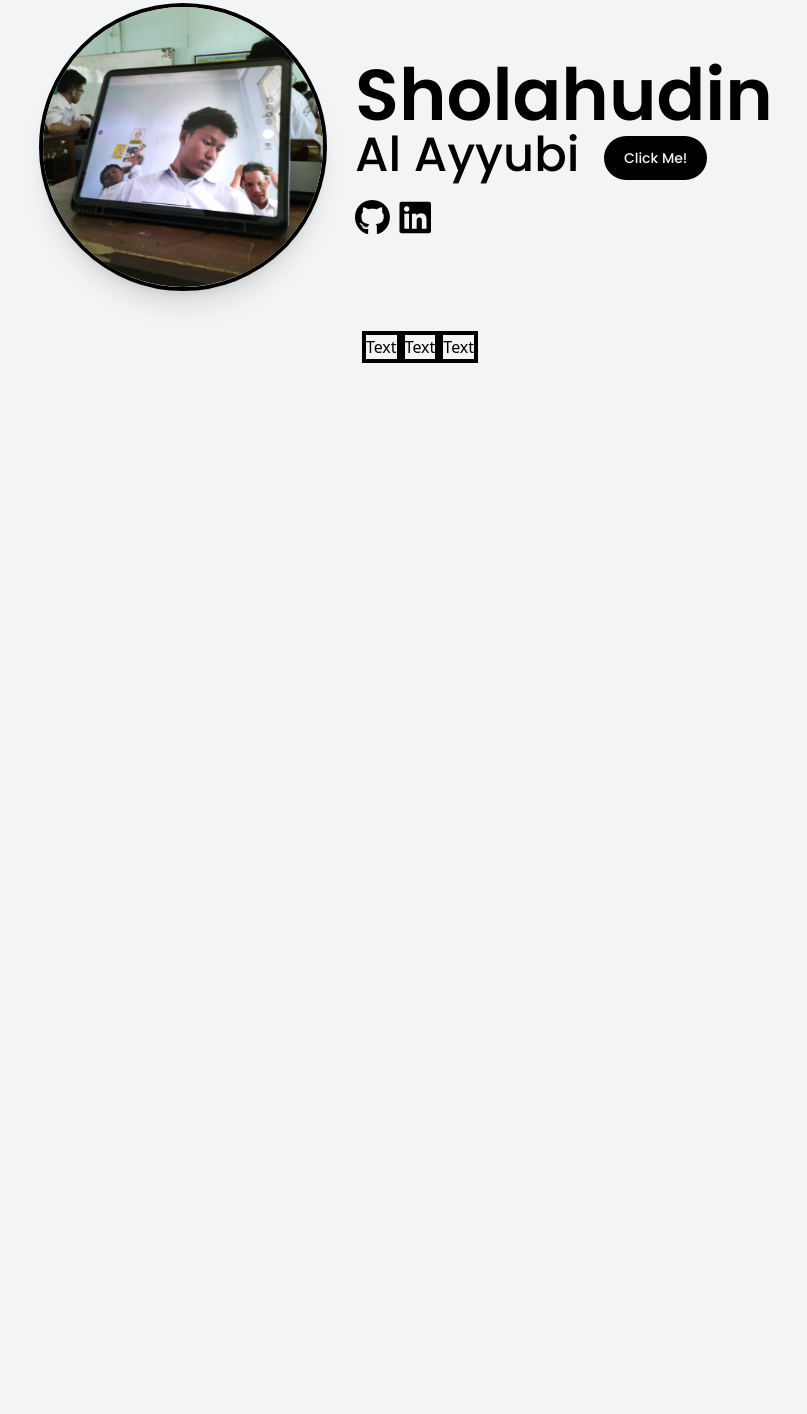
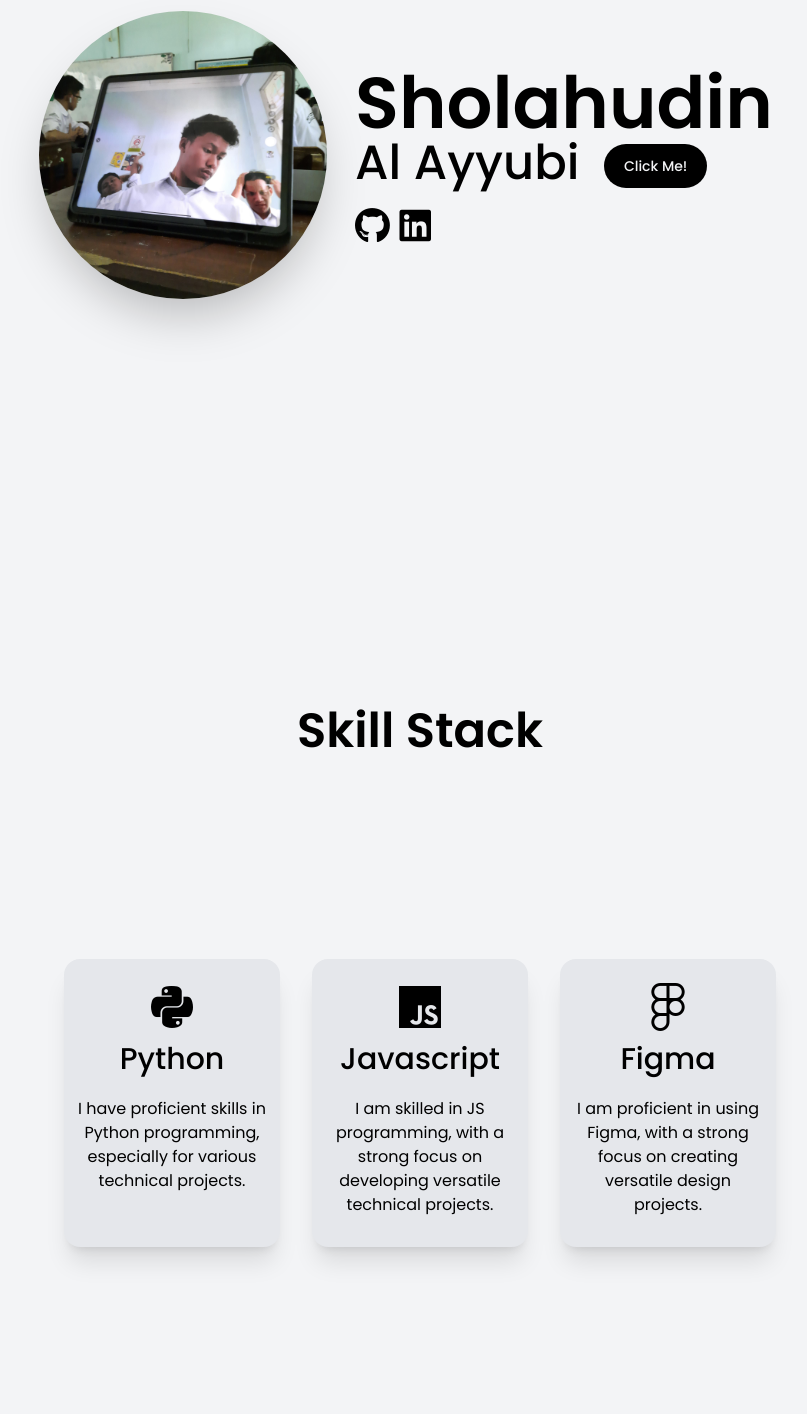
Before and after one commit to shlayb/shlayb, a website: page public/index.html in a window 1280 px wide. Shown: the part 149-1563 px from the top of the page, without its empty margins (220-1027 px from the left). Before the commit the page ends 800 px from the top, so only its background shows below. Drawn offline with Linux system fonts and the light colour scheme.

Commit message:
Initial commit

```diff
--- a/public/index.html
+++ b/public/index.html
@@ -11,14 +11,14 @@
     <title>Ayyubi</title>
   </head>
   <body class="grid  bg-gray-100 w-full ">
-    <section id="home" class="container bg-gray-100 mx-auto p-0 pt-10 max-w-screen-xl h-full font-Poppins max-lg:grid box-border ">
-      <div class="relative flex max-lg:grid justify-center mt-28 ">
+    <section id="home" class="container bg-gray-100 mx-auto p-0 max-w-screen-xl h-lvh font-Poppins max-lg:grid box-border">
+      <div class="relative flex max-lg:grid justify-center mt-40 ">
         <div class="">
-          <img class="relative max-w-72 max-h-72 rounded-full border-4 max-lg:mx-auto border-black shadow-xl" src="../src/profile pict.jpg" alt="image description">
+          <img class="relative max-w-72 max-h-72 rounded-full  max-lg:mx-auto shadow-2xl" src="../src/profile pict.jpg" alt="image description">
         </div>
         <div class="pr-30  mx-7">
-          <p id="Sh" class="text-7xl font-semibold relative justify-end  mt-14">Sholahudin</p>
-          <p id="al" class="text-5xl font-medium relative justify-end max-lg:grid max-lg:justify-center">
+          <p id="Sh" class="text-7xl font-semibold relative justify-end  mt-14 max-lg:text-6xl">Sholahudin</p>
+          <p id="al" class="text-5xl font-medium relative justify-end max-lg:grid max-lg:justify-center max-lg:text-3xl">
             Al Ayyubi <a id="ig" type="button" class="relative text-sm py-3 px-5 rounded-full text-gray-100 ml-3 align-middle bg-black hover:shadow-xl max-lg:px-3 max-lg:text-center max-lg:ml-0 max-lg:mt-2" href="./blog/index.html">Click Me!</a>
           </p>
           <div class="relative max-lg:mx-auto">
@@ -32,16 +32,23 @@
         </div>
       </div>
     </section>
-    <section id="about-me" class="mx-auto p-0 pt-10">
-      <div class="relative flex md:flex justify-center">
-        <div class="mx-3 text-center h-16 w-16 aspect-square bg-slate-500 rounded-lg border-4 border-black">
-          <h1>Text</h1>
+    <section id="about-me" class="mx-auto p-0 max-w-screen-xl h-lvh font-Poppins grid max-lg:mt-10 ">
+      <h1 class="text-5xl font-semibold relative text-center mt-14">Skill Stack</h1>
+      <div class="relative flex max-lg:grid justify-center m-10">
+        <div class="mx-4 text-center h-72 aspect-3/4 bg-gray-200 rounded-2xl shadow-xl max-lg:my-4">
+          <h1 class="text-5xl font-medium relative text-center mt-6"><i class="fa-brands fa-python"></i></h1>
+          <h2 class="text-3xl font-medium relative text-center mt-2">Python</h2>
+          <p class="p-0 mx-3 mt-5 text-base font-normal text-center">I have proficient skills in Python programming, especially for various technical projects.</p>
         </div>
-        <div class="mx-3 text-center h-16 aspect-square bg-slate-500 rounded-lg border-4 border-black">
-          <h1>Text</h1>
+        <div class="mx-4 text-center h-72 aspect-3/4 bg-gray-200 rounded-2xl shadow-xl max-lg:my-4">
+          <h1 class="text-5xl font-medium relative text-center mt-6"><i class="fa-brands fa-js"></i></i></h1>
+          <h2 class="text-3xl font-medium relative text-center mt-2">Javascript</h2>
+          <p class="p-0 mx-3 mt-5 text-base font-normal text-center">I am skilled in JS programming, with a strong focus on developing versatile technical projects.</p>
         </div>
-        <div class="mx-3 text-center h-16 aspect-square bg-slate-500 rounded-lg border-4 border-black">
-          <h1>Text</h1>
+        <div class="mx-4 text-center h-72 aspect-3/4 bg-gray-200 rounded-2xl shadow-xl max-lg:my-4">
+          <h1 class="text-5xl font-medium relative text-center mt-6"><i class="fa-brands fa-figma"></i></h1>
+          <h2 class="text-3xl font-medium relative text-center mt-2">Figma</h2>
+          <p class="p-0 mx-3 mt-5 text-base font-normal text-center">I am proficient in using Figma, with a strong focus on creating versatile design projects.</p>
         </div>
       </div>
     </section>
--- a/run.txt
+++ b/run.txt
@@ -1,4 +1,4 @@
-npx tailwindcss -i ./src/css/input.css -o ./public/src/output.css --watch
+npx tailwindcss -i ./src/css/input.css -o ./public/css/style.css --watch
 
 git add .
 git commit -m "Initial commit"
--- a/tailwind.config.js
+++ b/tailwind.config.js
@@ -4,7 +4,7 @@ module.exports = {
   theme: {
     extend: {
       aspectRatio: {
-        '4/3': '4 / 3',
+        '3/4': '3 / 4',
       },
     },
     fontFamily: { Poppins: ['Poppins', 'sans-serif'] },
```
Also changed, not shown: public/css/style.css, public/src/output.css (deleted).
